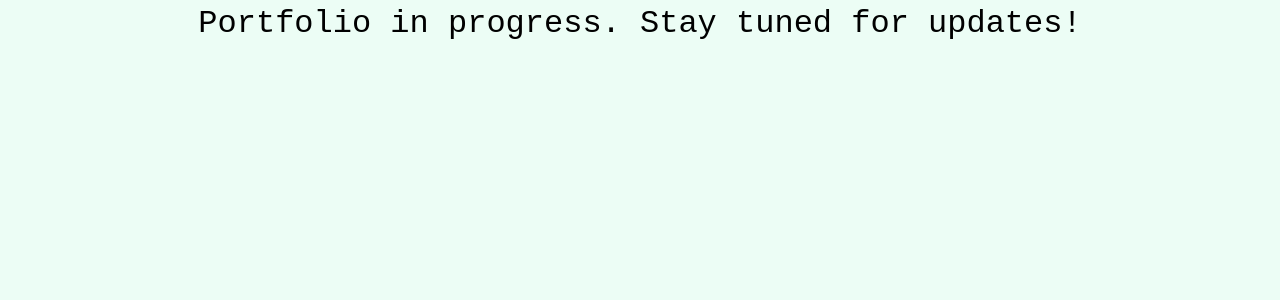
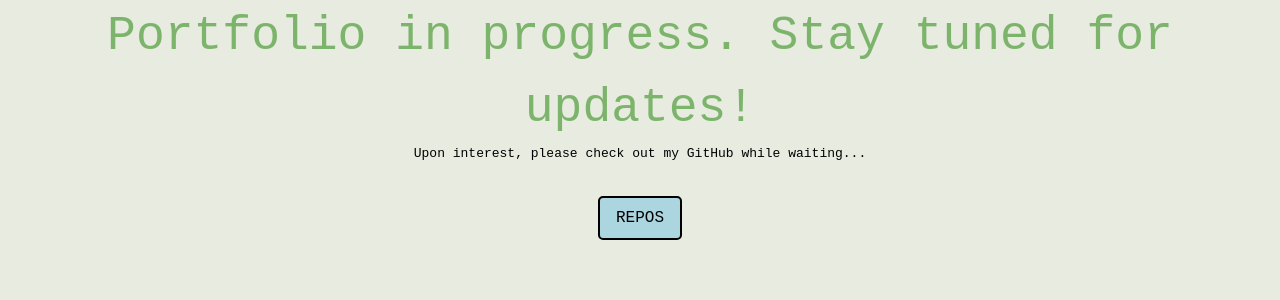
Before and after one commit to nathaliedpettersson/portfolio, a React (Create React App) app: page / in a window 1280 px wide. Shown: the top 300 px of the page. Built offline with nearby package versions, Linux system fonts and the light colour scheme.

Commit message:
add: simple info for visitors while portfolio is in progress

```diff
--- a/src/App.css
+++ b/src/App.css
@@ -1,9 +1,30 @@
+@import './index.css';
+
 body {
   font-family: monospace;
-  background-color: rgb(236 253 245);
+  background-color: var(--primary-background);
 }
 
 h1 {
-  font-size: 2rem;
+  font-size: 3rem;
+  text-align: center;
+  color: var(--primary-text);
+}
+
+p {
   text-align: center;
 }
+
+.link-container {
+  display:flex;
+  justify-content: center;
+}
+
+a {
+  background-color: var(--primary-link-button);
+  border: 2px solid black;
+  border-radius: 5px;
+  padding: 0.5rem 1rem;
+  font-size: 1rem;
+  margin-top: 2rem;
+}
--- a/src/App.tsx
+++ b/src/App.tsx
@@ -4,6 +4,10 @@ function App() {
   return (
     <div className="App">
       <h1>Portfolio in progress. Stay tuned for updates!</h1>
+      <p>Upon interest, please check out my GitHub while waiting...</p>
+      <div className="link-container">
+      <a href="https://github.com/nathaliedpettersson" target="_blank">REPOS</a>
+      </div>
     </div>
   );
 }
```
